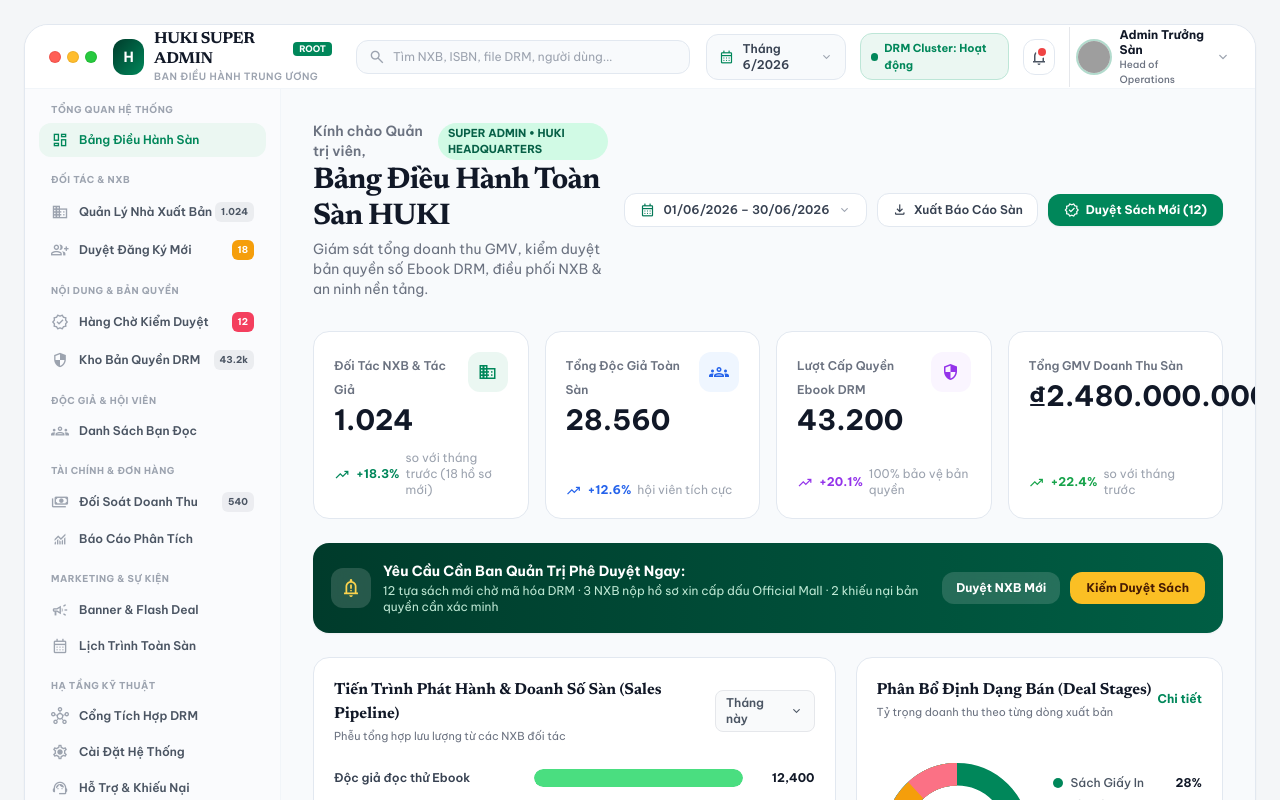
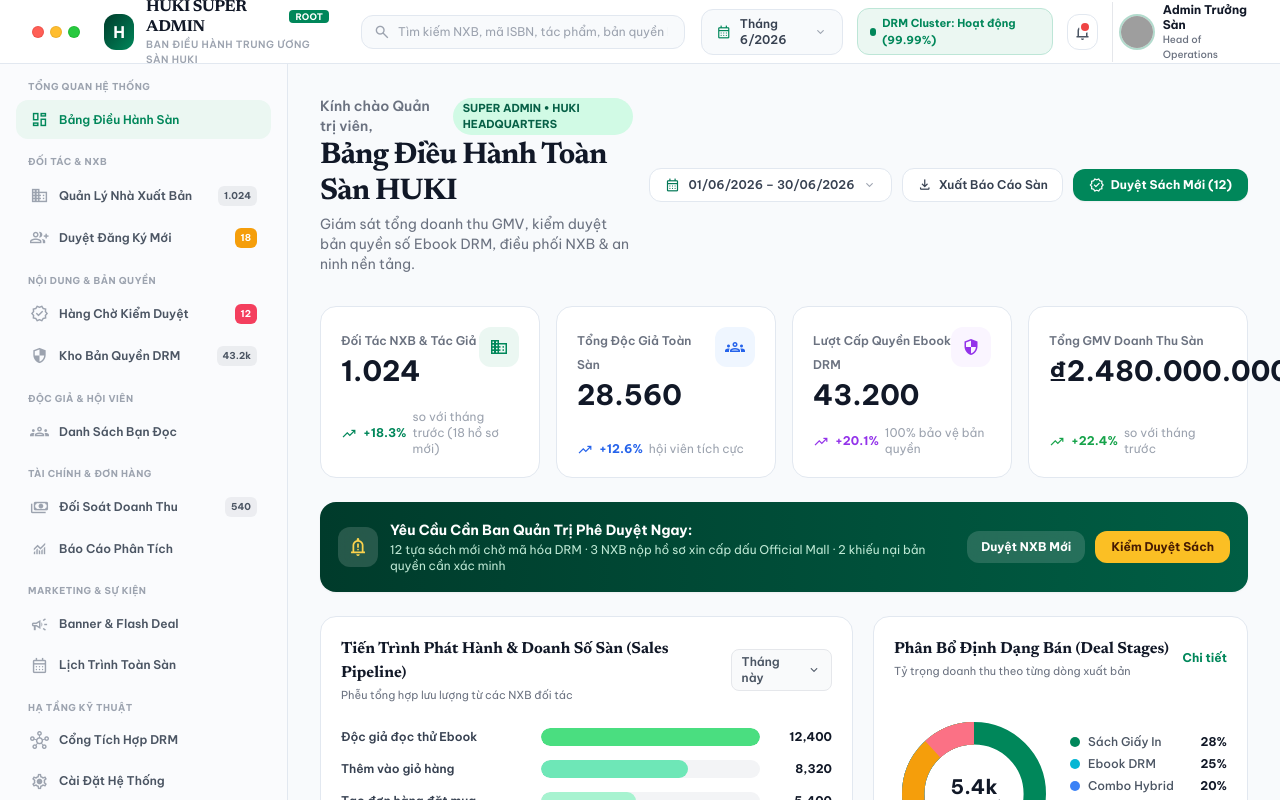
Before and after one commit to kienduc10012004/diendan_ui_huki_ebook, a React (Vite) app: page /admin/dashboard in a window 1280 px wide. Shown: the top 800 px of the page. Built offline with nearby package versions, Linux system fonts and the light colour scheme; grey boxes are pictures that could not be loaded.

Commit message:
feat: implement AdminLayout component with sidebar navigation and header bar

```diff
--- a/src/components/layout/AdminLayout.jsx
+++ b/src/components/layout/AdminLayout.jsx
@@ -1,5 +1,5 @@
 import React, { useState } from 'react';
-import { Outlet, NavLink, Link, useLocation, useNavigate } from 'react-router-dom';
+import { Outlet, Link, useLocation, useNavigate } from 'react-router-dom';
 
 export default function AdminLayout() {
   const location = useLocation();
@@ -61,22 +61,20 @@
   const handleSearch = (e) => {
     e.preventDefault();
     if (searchQuery.trim()) {
-      // search in admin
+      navigate(`/admin/tasks?q=${encodeURIComponent(searchQuery)}`);
     }
   };
 
   return (
-    <div className="min-h-screen bg-[#F4F6F8] text-[#1E293B] flex flex-col font-sans antialiased selection:bg-[#00875A] selection:text-white">
-      {/* MAC-STYLE LUXURY SHELL CONTAINER */}
-      <div className="w-full max-w-[1720px] mx-auto p-2 sm:p-4 lg:p-6 flex-1 flex flex-col">
-        <div className="bg-white rounded-3xl border border-[#E2E8F0] shadow-sm flex-1 flex flex-col overflow-hidden min-h-[92vh]">
+    <div className="h-screen w-full bg-white text-[#1E293B] flex flex-col font-sans antialiased overflow-hidden selection:bg-[#00875A] selection:text-white">
 
-          {/* TOP APP BAR / HEADER */}
-          <header className="h-16 border-b border-[#F1F5F9] px-4 sm:px-6 flex items-center justify-between gap-4 shrink-0 bg-white/95 backdrop-blur-sm sticky top-0 z-30">
-            {/* Left: Window Dots & Brand Identity */}
+      {/* 1. TOP APP BAR / HEADER (FULL WIDTH EDGE-TO-EDGE) */}
+      <header className="h-16 border-b border-[#E2E8F0] px-4 sm:px-6 lg:px-8 flex items-center justify-between gap-4 shrink-0 bg-white z-30">
+
+        {/* Left: Window Controls & Root Brand */}
         <div className="flex items-center gap-4">
-              {/* macOS Window Controls */}
-              <div className="hidden sm:flex items-center gap-1.5">
+          {/* macOS Window Dots */}
+          <div className="hidden sm:flex items-center gap-1.5 mr-2">
             <span className="w-3 h-3 rounded-full bg-[#FF5F56] border border-[#E0443E]/50"></span>
             <span className="w-3 h-3 rounded-full bg-[#FFBD2E] border border-[#DEA123]/50"></span>
             <span className="w-3 h-3 rounded-full bg-[#27C93F] border border-[#1AAB29]/50"></span>
@@ -92,8 +90,8 @@
           </button>
 
           {/* Logo & Portal Identity */}
-              <Link to="/admin/dashboard" className="flex items-center gap-2.5">
-                <div className="w-9 h-9 rounded-xl bg-gradient-to-br from-[#003B2B] to-[#00875A] flex items-center justify-center text-white shadow-xs font-black text-sm">
+          <Link to="/admin/dashboard" className="flex items-center gap-3">
+            <div className="w-9 h-9 rounded-xl bg-gradient-to-br from-[#003B2B] to-[#00875A] flex items-center justify-center text-white shadow-xs font-black text-base">
               H
             </div>
             <div className="flex flex-col">
@@ -101,22 +99,22 @@
                 <span className="font-editorial text-base font-bold text-gray-900 leading-tight tracking-tight">
                   HUKI SUPER ADMIN
                 </span>
-                    <span className="bg-[#00875A] text-white text-[9px] font-extrabold uppercase px-1.5 py-0.2 rounded">
+                <span className="bg-[#00875A] text-white text-[9px] font-extrabold uppercase px-1.5 py-0.2 rounded tracking-wide">
                   ROOT
                 </span>
               </div>
               <span className="text-[10px] text-gray-400 font-semibold tracking-wider uppercase">
-                    Ban Điều Hành Trung Ương
+                Ban Điều Hành Trung Ương Sàn HUKI
               </span>
             </div>
           </Link>
 
-              {/* Search Bar */}
-              <form onSubmit={handleSearch} className="relative hidden md:block w-72 lg:w-96 ml-2">
+          {/* Global Search Bar */}
+          <form onSubmit={handleSearch} className="relative hidden md:block w-72 lg:w-96 ml-4">
             <span className="material-symbols-outlined absolute left-3 top-1/2 -translate-y-1/2 text-gray-400 text-[18px]">search</span>
             <input
               type="text"
-                  placeholder="Tìm NXB, ISBN, file DRM, người dùng..."
+              placeholder="Tìm kiếm NXB, mã ISBN, tác phẩm, bản quyền DRM..."
               value={searchQuery}
               onChange={(e) => setSearchQuery(e.target.value)}
               className="w-full pl-9 pr-4 py-2 rounded-xl bg-[#F8FAFC] border border-[#E2E8F0] text-xs text-gray-800 placeholder:text-gray-400 focus:outline-none focus:border-[#00875A] focus:bg-white transition-all"
@@ -124,19 +122,19 @@
           </form>
         </div>
 
-            {/* Right: Date Range, Notification & Profile */}
-            <div className="flex items-center gap-2 sm:gap-3.5">
+        {/* Right: Date, DRM Status, Notification & Profile */}
+        <div className="flex items-center gap-2.5 sm:gap-3.5">
           {/* Date Filter */}
-              <div className="hidden xl:flex items-center gap-2 px-3 py-1.5 rounded-xl border border-[#E2E8F0] bg-[#F8FAFC] text-xs font-semibold text-gray-700">
+          <div className="hidden xl:flex items-center gap-2 px-3.5 py-1.5 rounded-xl border border-[#E2E8F0] bg-[#F8FAFC] text-xs font-semibold text-gray-700">
             <span className="material-symbols-outlined text-[16px] text-[#00875A]">calendar_month</span>
             <span>Tháng 6/2026</span>
             <span className="material-symbols-outlined text-[14px] text-gray-400">expand_more</span>
           </div>
 
           {/* Server Status Indicator */}
-              <div className="hidden sm:flex items-center gap-1.5 px-2.5 py-1.5 rounded-xl bg-[#EBF7F2] border border-[#BDE6D7] text-[11px] font-bold text-[#00875A]">
+          <div className="hidden sm:flex items-center gap-1.5 px-3 py-1.5 rounded-xl bg-[#EBF7F2] border border-[#BDE6D7] text-[11px] font-bold text-[#00875A]">
             <span className="w-2 h-2 rounded-full bg-[#00875A] animate-pulse"></span>
-                <span>DRM Cluster: Hoạt động</span>
+            <span>DRM Cluster: Hoạt động (99.99%)</span>
           </div>
 
           {/* Notification Bell */}
@@ -156,17 +154,16 @@
               <span className="text-xs font-bold text-gray-900 leading-tight">Admin Trưởng Sàn</span>
               <span className="text-[10px] text-gray-500 font-medium">Head of Operations</span>
             </div>
-                <span className="material-symbols-outlined text-[16px] text-gray-400 hidden lg:inline">expand_more</span>
           </div>
         </div>
       </header>
 
-          {/* MAIN WORKSPACE BODY (SIDEBAR + OUTLET) */}
-          <div className="flex-1 flex overflow-hidden">
+      {/* 2. MAIN WORKSPACE (SIDEBAR + CONTENT OUTLET) */}
+      <div className="flex-1 flex overflow-hidden w-full">
 
         {/* LEFT SIDEBAR NAVIGATION */}
         <aside className={`
-              w-64 border-r border-[#F1F5F9] bg-[#FAFBFD] p-3.5 flex flex-col justify-between shrink-0 overflow-y-auto
+          w-72 border-r border-[#E2E8F0] bg-[#FAFBFD] p-4 flex flex-col justify-between shrink-0 overflow-y-auto select-none
           ${isMobileMenuOpen ? 'fixed inset-y-0 left-0 z-50 bg-white shadow-2xl block' : 'hidden lg:flex'}
         `}>
           <div className="space-y-4">
@@ -177,21 +174,28 @@
                 </p>
                 <div className="space-y-0.5">
                   {sec.items.map((item, iIdx) => {
-                        const isActive = location.pathname === item.to || (item.to === '/admin/dashboard' && location.pathname === '/admin');
+                    const isActive = location.pathname === item.to ||
+                      (item.to === '/admin/dashboard' && location.pathname === '/admin') ||
+                      (item.to === '/admin/tasks' && location.pathname === '/admin/moderation') ||
+                      (item.to === '/admin/publishers' && (location.pathname === '/admin/companies')) ||
+                      (item.to === '/admin/users' && location.pathname === '/admin/contacts') ||
+                      (item.to === '/admin/deals' && location.pathname === '/admin/finance') ||
+                      (item.to === '/admin/automation' && location.pathname === '/admin/marketing');
+
                     return (
                       <Link
                         key={iIdx}
                         to={item.to}
                         onClick={() => setIsMobileMenuOpen(false)}
                         className={`
-                              flex items-center justify-between px-3 py-2 rounded-xl text-xs font-semibold transition-all group cursor-pointer
+                          flex items-center justify-between px-3.5 py-2.5 rounded-xl text-xs font-semibold transition-all group cursor-pointer
                           ${isActive
                             ? 'bg-[#EBF7F2] text-[#00875A] font-bold shadow-2xs'
                             : 'text-gray-600 hover:text-gray-900 hover:bg-gray-100/80'}
                         `}
                       >
                         <div className="flex items-center gap-2.5 min-w-0">
-                              <span className={`material-symbols-outlined text-[18px] shrink-0 ${isActive ? 'text-[#00875A]' : 'text-gray-400 group-hover:text-gray-700'} transition-colors`}>
+                          <span className={`material-symbols-outlined text-[19px] shrink-0 ${isActive ? 'text-[#00875A]' : 'text-gray-400 group-hover:text-gray-700'} transition-colors`}>
                             {item.icon}
                           </span>
                           <span className="truncate">{item.label}</span>
@@ -214,11 +218,11 @@
             ))}
           </div>
 
-              {/* Bottom Switcher */}
-              <div className="pt-3 mt-3 border-t border-gray-200/80 space-y-1">
+          {/* Bottom Switcher Links */}
+          <div className="pt-4 mt-4 border-t border-gray-200/80 space-y-1.5">
             <Link
               to="/seller/dashboard"
-                  className="flex items-center justify-between px-3 py-2 rounded-xl text-xs font-semibold text-gray-600 hover:text-[#003B2B] hover:bg-emerald-50/70 transition-colors"
+              className="flex items-center justify-between px-3.5 py-2 rounded-xl text-xs font-semibold text-gray-600 hover:text-[#003B2B] hover:bg-emerald-50/70 transition-colors"
             >
               <div className="flex items-center gap-2">
                 <span className="material-symbols-outlined text-[18px] text-gray-400">store</span>
@@ -229,7 +233,7 @@
 
             <Link
               to="/"
-                  className="flex items-center justify-between px-3 py-2 rounded-xl text-xs font-semibold text-emerald-800 hover:bg-emerald-50 transition-colors"
+              className="flex items-center justify-between px-3.5 py-2 rounded-xl text-xs font-semibold text-emerald-800 hover:bg-emerald-50 transition-colors"
             >
               <div className="flex items-center gap-2">
                 <span className="material-symbols-outlined text-[18px]">storefront</span>
@@ -245,8 +249,7 @@
           <Outlet />
         </main>
       </div>
-        </div>
-      </div>
+
     </div>
   );
 }
```
Lines whose indentation alone changed are shown as unchanged.
